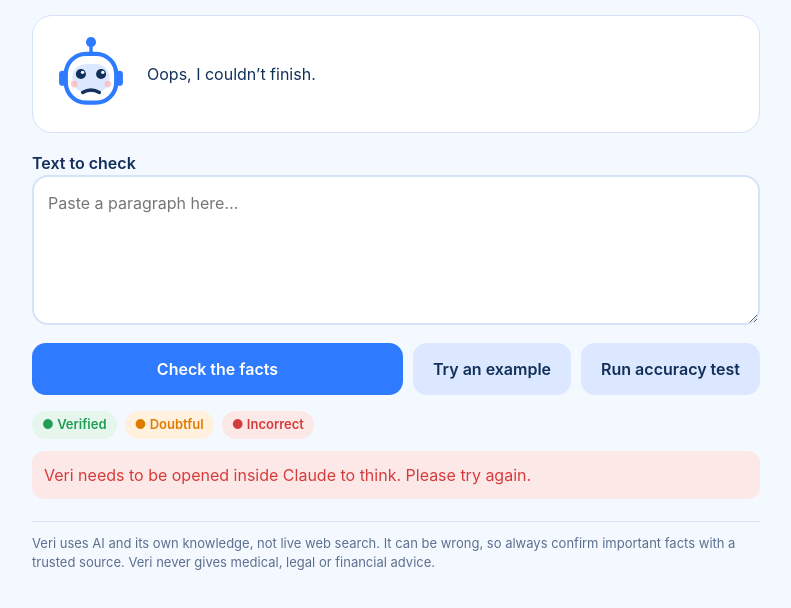
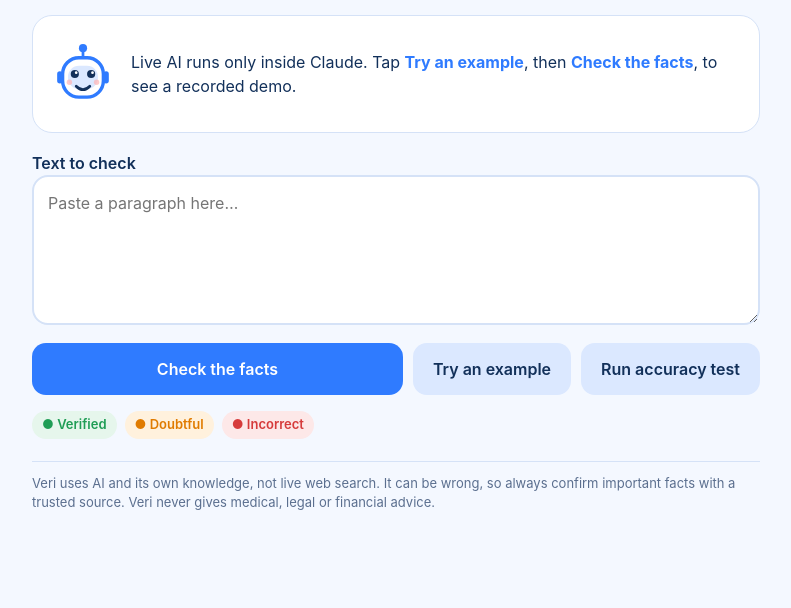
Before and after one commit to ghida697-eng/veri-fact-checker, a plain HTML site: page index.html in a window 1280 px wide. Both pictures are taken after a click on the button "Run accuracy test". Shown: the part 86-694 px from the top of the page, without its empty margins (244-1035 px from the left). Drawn offline with Linux system fonts and the light colour scheme.

Commit message:
Add files via upload

```diff
--- a/index.html
+++ b/index.html
@@ -239,6 +239,15 @@ function show(text,list){
  mascot.innerHTML=robot(bad?"alert":"ok");
  say.innerHTML=bad?'I found <b>'+bad+'</b> claim'+(bad>1?'s':'')+' worth a second look.':'All clear! Every claim looks <b>verified</b>.';
 }
+var EX="The Great Wall of China is visible from space with the naked eye. Water boils at 100 degrees Celsius at sea level. Humans only use 10 percent of their brains. The Eiffel Tower is located in Paris.";
+var CANNED=[{claim:"The Great Wall of China is visible from space with the naked eye.",verdict:"false",reason:"Contradicts: The Great Wall of China is not visible to the naked eye from the Moon and is very hard to see from low Earth orbit.",bd:["Reference base · NASA"]},{claim:"Water boils at 100 degrees Celsius at sea level.",verdict:"true",reason:"Matches: Water boils at 100 °C at standard sea-level pressure.",bd:["Reference base · NIST"]},{claim:"Humans only use 10 percent of their brains.",verdict:"false",reason:"Contradicts: Humans use virtually all of their brain; the 10 percent claim is a myth.",bd:["Reference base · Scientific American"]},{claim:"The Eiffel Tower is located in Paris.",verdict:"true",reason:"Well established. No reference-base entry, so this is the AI’s judgement.",bd:["AI judgement only · no source"]}];
+document.getElementById("ex").onclick=function(){inp.value=EX};
+function fail(e){
+ if(e&&(e.code==="not_granted"||e.code==="rate_limited")){mascot.innerHTML=robot("alert");say.textContent="Oops, I couldn’t finish.";out.innerHTML='<div class="err">'+(e.code==="not_granted"?"Permission was declined. Tap the button again and allow it.":"Too many requests. Please wait a moment.")+'</div>';return}
+ var t=inp.value.trim();
+ if(NM(t)===NM(EX)){show(t,CANNED);out.innerHTML='<div class="box"><b>Demo mode</b><br><small style="color:var(--mut)">Recorded sample result. The live AI check runs only when this app is opened inside Claude.</small></div>'+out.innerHTML;say.innerHTML='Here is a <b>recorded demo</b> of how I check claims.'}
+ else{mascot.innerHTML=robot("ok");say.innerHTML='Live AI runs only inside Claude. Tap <b>Try an example</b>, then <b>Check the facts</b>, to see a recorded demo.'}
+}
 </script>
 </body>
 </html>
```
